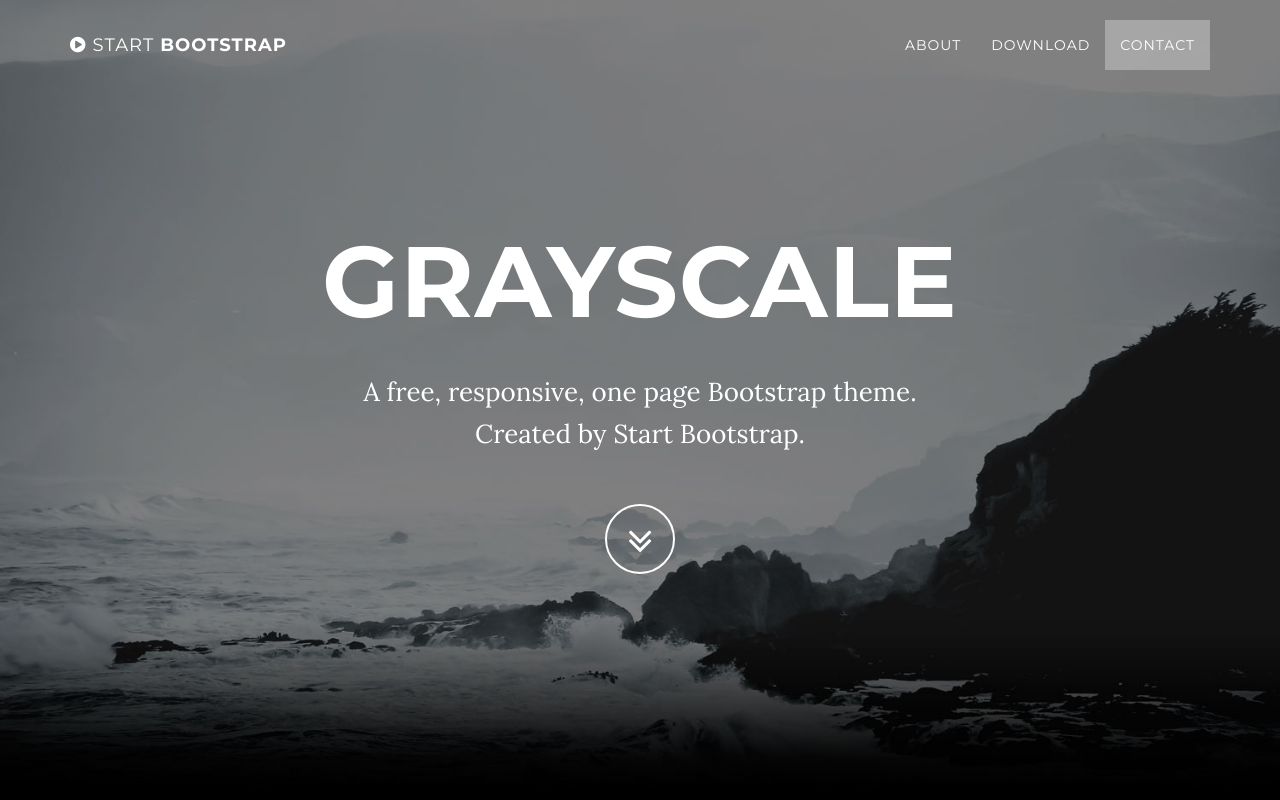
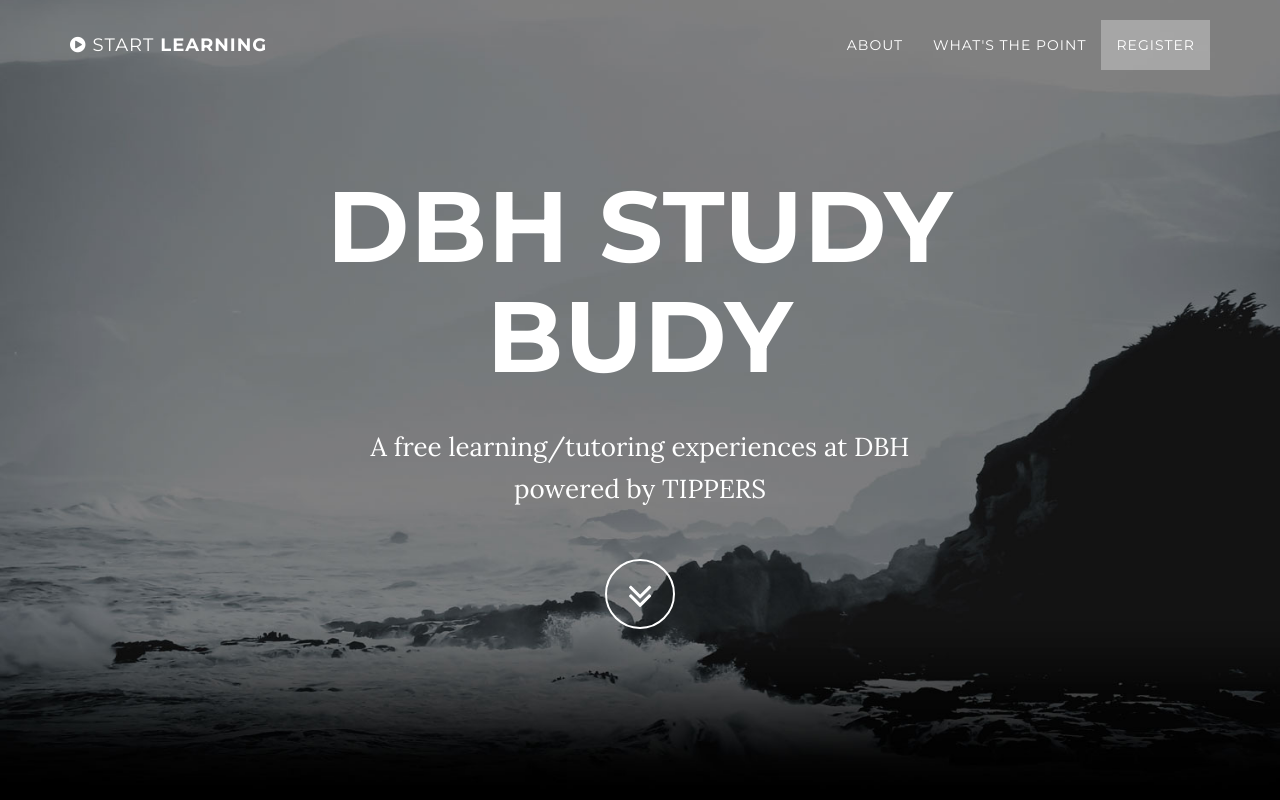
Before and after one commit to christopherdurr/hackathonTippers, a website: page docs/index.html in a window 1280 px wide. Shown: the top 800 px of the page. Drawn offline with nearby package versions, Linux system fonts and the light colour scheme; some packages are replaced by stand-ins of ours.

Commit message:
Add files via upload

```diff
--- a/docs/index.html
+++ b/docs/index.html
@@ -41,7 +41,7 @@
                     Menu <i class="fa fa-bars"></i>
                 </button>
                 <a class="navbar-brand page-scroll" href="#page-top">
-                    <i class="fa fa-play-circle"></i> <span class="light">Start</span> Bootstrap
+                    <i class="fa fa-play-circle"></i> <span class="light">Start</span> Learning
                 </a>
             </div>
 
@@ -56,10 +56,10 @@
                         <a class="page-scroll" href="#about">About</a>
                     </li>
                     <li>
-                        <a class="page-scroll" href="#download">Download</a>
+                        <a class="page-scroll" href="#download">What's the Point</a>
                     </li>
                     <li>
-                        <a class="page-scroll" href="#contact">Contact</a>
+                        <a class="page-scroll" href="#contact">Register</a>
                     </li>
                 </ul>
             </div>
@@ -74,9 +74,9 @@
             <div class="container">
                 <div class="row">
                     <div class="col-md-8 col-md-offset-2">
-                        <h1 class="brand-heading">Grayscale</h1>
-                        <p class="intro-text">A free, responsive, one page Bootstrap theme.
-                            <br>Created by Start Bootstrap.</p>
+                        <h1 class="brand-heading">DBH STUDY BUDY</h1>
+                        <p class="intro-text">A free learning/tutoring experiences at DBH
+                            <br>powered by TIPPERS</p>
                         <a href="#about" class="btn btn-circle page-scroll">
                             <i class="fa fa-angle-double-down animated"></i>
                         </a>
```
